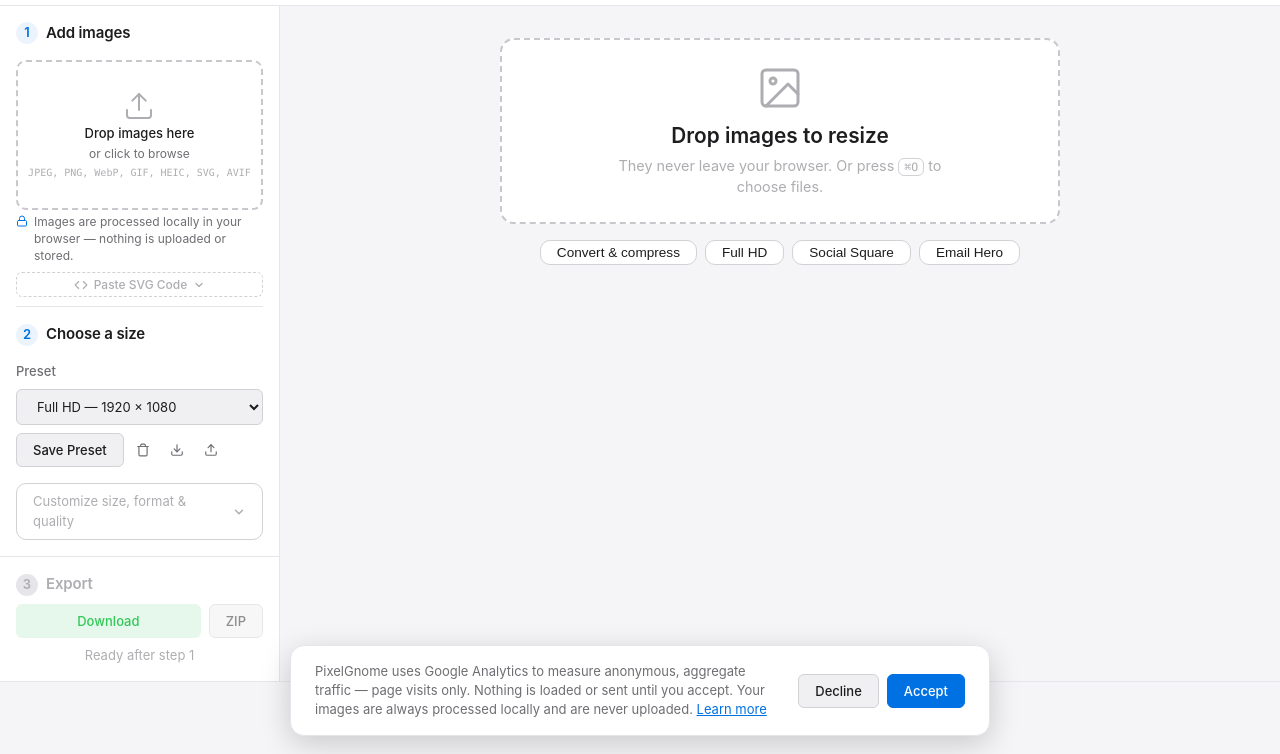
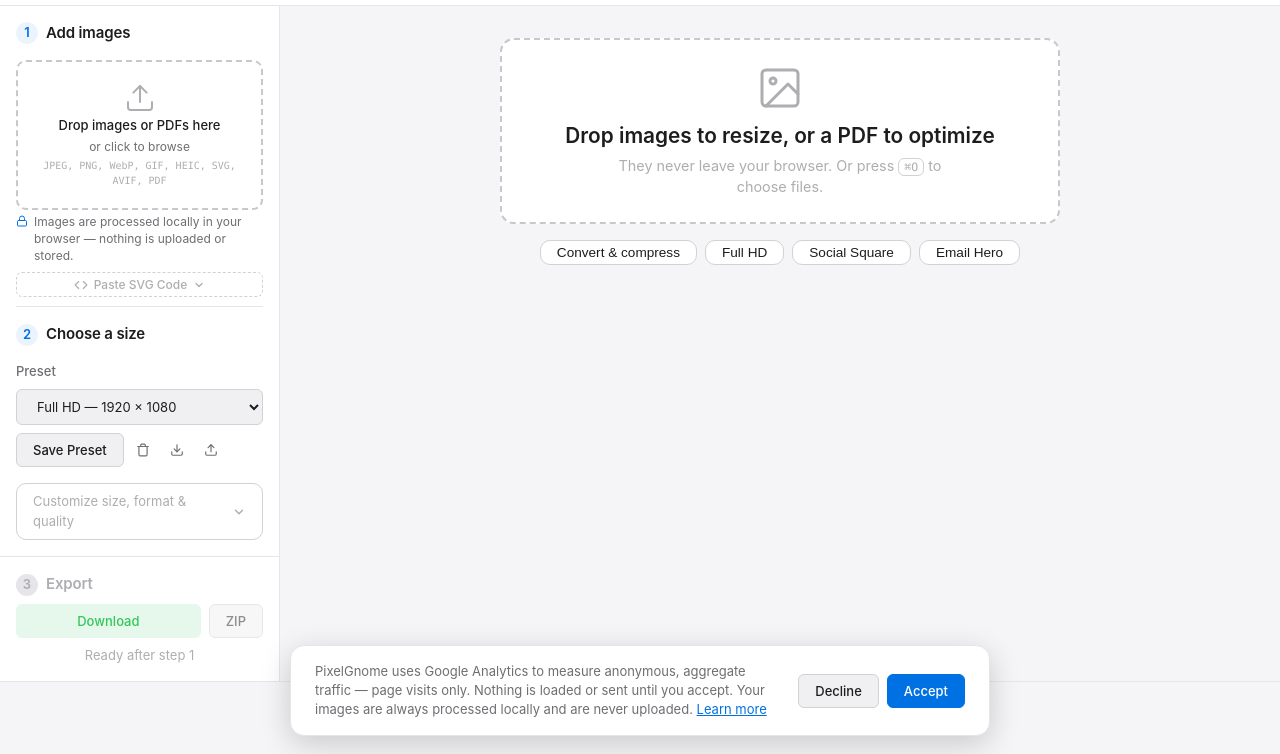
Before and after one commit to labean365/pixel-gnome, a website built with Vite: page src/index.html in a window 1280 px wide. Shown: the part 48-802 px from the top of the page. Built offline with nearby package versions, Linux system fonts and the light colour scheme; no server answers.

Commit message:
feat(pdf): advertise PDF support in the dropzone + empty state (EN/IT)
PDF optimization existed but wasn't discoverable. Update the dropzone text,
format list, ARIA labels, and the empty-state heading to mention PDFs, in both
English and Italian (and the static index.html fallbacks).

```diff
--- a/src/index.html
+++ b/src/index.html
@@ -263,7 +263,7 @@
             id="dropZone"
             role="button"
             tabindex="0"
-            aria-label="Drop images here or click to browse. Accepts JPEG, PNG, WebP, GIF, HEIC, SVG, and AVIF files."
+            aria-label="Drop images or PDFs here or click to browse. Accepts JPEG, PNG, WebP, GIF, HEIC, SVG, AVIF, and PDF files."
             data-i18n-attr="aria-label:dropzone.aria"
           >
             <div class="drop-zone-content">
@@ -283,10 +283,10 @@
                 <polyline points="17 8 12 3 7 8" />
                 <line x1="12" y1="3" x2="12" y2="15" />
               </svg>
-              <p class="drop-zone-text" data-i18n="dropzone.text">Drop images here</p>
+              <p class="drop-zone-text" data-i18n="dropzone.text">Drop images or PDFs here</p>
               <p class="drop-zone-hint" data-i18n="dropzone.hint">or click to browse</p>
               <p class="drop-zone-formats" data-i18n="dropzone.formats">
-                JPEG, PNG, WebP, GIF, HEIC, SVG, AVIF
+                JPEG, PNG, WebP, GIF, HEIC, SVG, AVIF, PDF
               </p>
             </div>
             <input
@@ -880,7 +880,7 @@
                 id="contentEmptyDrop"
                 role="button"
                 tabindex="0"
-                aria-label="Drop images here or click to choose files"
+                aria-label="Drop images or PDFs here or click to choose files"
                 data-i18n-attr="aria-label:empty.dropAria"
               >
                 <svg
@@ -899,7 +899,9 @@
                   <circle cx="8.5" cy="8.5" r="1.5" />
                   <polyline points="21 15 16 10 5 21" />
                 </svg>
-                <h2 class="content-empty-title" data-i18n="empty.title">Drop images to resize</h2>
+                <h2 class="content-empty-title" data-i18n="empty.title">
+                  Drop images to resize, or a PDF to optimize
+                </h2>
                 <p class="content-empty-sub" data-i18n-html="empty.sub">
                   They never leave your browser. Or press
                   <kbd class="content-empty-kbd">⌘O</kbd> to choose files.
--- a/src/locales/en.js
+++ b/src/locales/en.js
@@ -19,11 +19,11 @@ export default {
   step1: { title: 'Add images' },
 
   dropzone: {
-    aria: 'Drop images here or click to browse. Accepts JPEG, PNG, WebP, GIF, HEIC, SVG, and AVIF files.',
-    text: 'Drop images here',
+    aria: 'Drop images or PDFs here or click to browse. Accepts JPEG, PNG, WebP, GIF, HEIC, SVG, AVIF, and PDF files.',
+    text: 'Drop images or PDFs here',
     hint: 'or click to browse',
-    formats: 'JPEG, PNG, WebP, GIF, HEIC, SVG, AVIF',
-    fileInputAria: 'Choose image files',
+    formats: 'JPEG, PNG, WebP, GIF, HEIC, SVG, AVIF, PDF',
+    fileInputAria: 'Choose image or PDF files',
   },
 
   pdf: {
@@ -168,8 +168,8 @@ export default {
 
   empty: {
     aria: 'Get started',
-    dropAria: 'Drop images here or click to choose files',
-    title: 'Drop images to resize',
+    dropAria: 'Drop images or PDFs here or click to choose files',
+    title: 'Drop images to resize, or a PDF to optimize',
     sub: 'They never leave your browser. Or press <kbd class="content-empty-kbd">⌘O</kbd> to choose files.',
     chipsAria: 'Start with a preset',
     chipConvert: 'Convert & compress',
--- a/src/locales/it.js
+++ b/src/locales/it.js
@@ -20,11 +20,11 @@ export default {
   step1: { title: 'Aggiungi immagini' },
 
   dropzone: {
-    aria: 'Trascina qui le immagini o clicca per selezionarle. Accetta file JPEG, PNG, WebP, GIF, HEIC, SVG e AVIF.',
-    text: 'Trascina qui le immagini',
-    hint: 'oppure clicca per selezionarle',
-    formats: 'JPEG, PNG, WebP, GIF, HEIC, SVG, AVIF',
-    fileInputAria: 'Scegli i file immagine',
+    aria: 'Trascina qui immagini o PDF, oppure clicca per selezionarli. Accetta file JPEG, PNG, WebP, GIF, HEIC, SVG, AVIF e PDF.',
+    text: 'Trascina qui immagini o PDF',
+    hint: 'oppure clicca per selezionarli',
+    formats: 'JPEG, PNG, WebP, GIF, HEIC, SVG, AVIF, PDF',
+    fileInputAria: 'Scegli file immagine o PDF',
   },
 
   pdf: {
@@ -173,8 +173,8 @@ export default {
 
   empty: {
     aria: 'Per iniziare',
-    dropAria: 'Trascina qui le immagini o fai clic per scegliere i file',
-    title: 'Trascina le immagini da ridimensionare',
+    dropAria: 'Trascina qui immagini o PDF o fai clic per scegliere i file',
+    title: 'Trascina immagini da ridimensionare, o un PDF da ottimizzare',
     sub: 'Non lasciano mai il tuo browser. Oppure premi <kbd class="content-empty-kbd">⌘O</kbd> per scegliere i file.',
     chipsAria: 'Inizia con un preset',
     chipConvert: 'Converti e comprimi',
```
